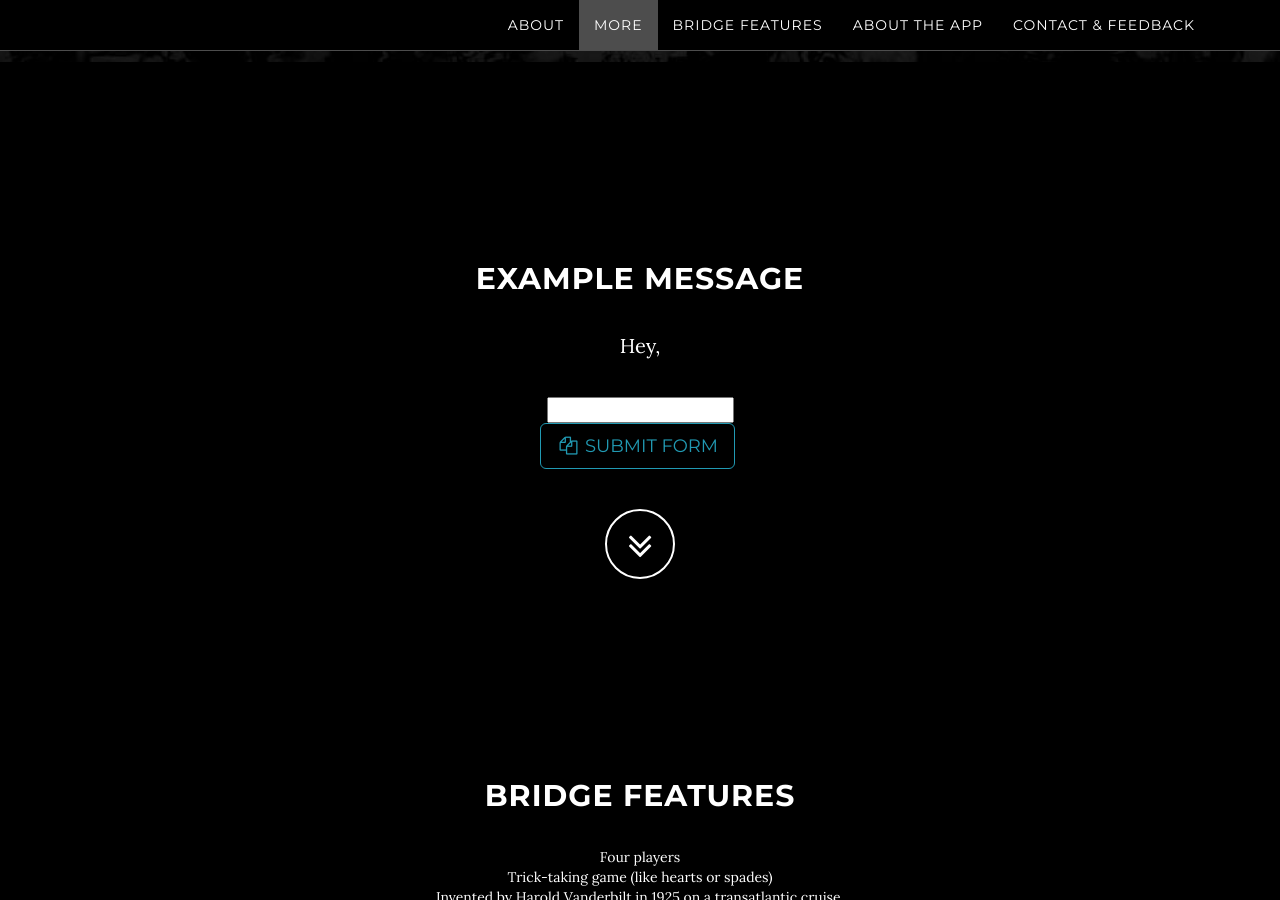
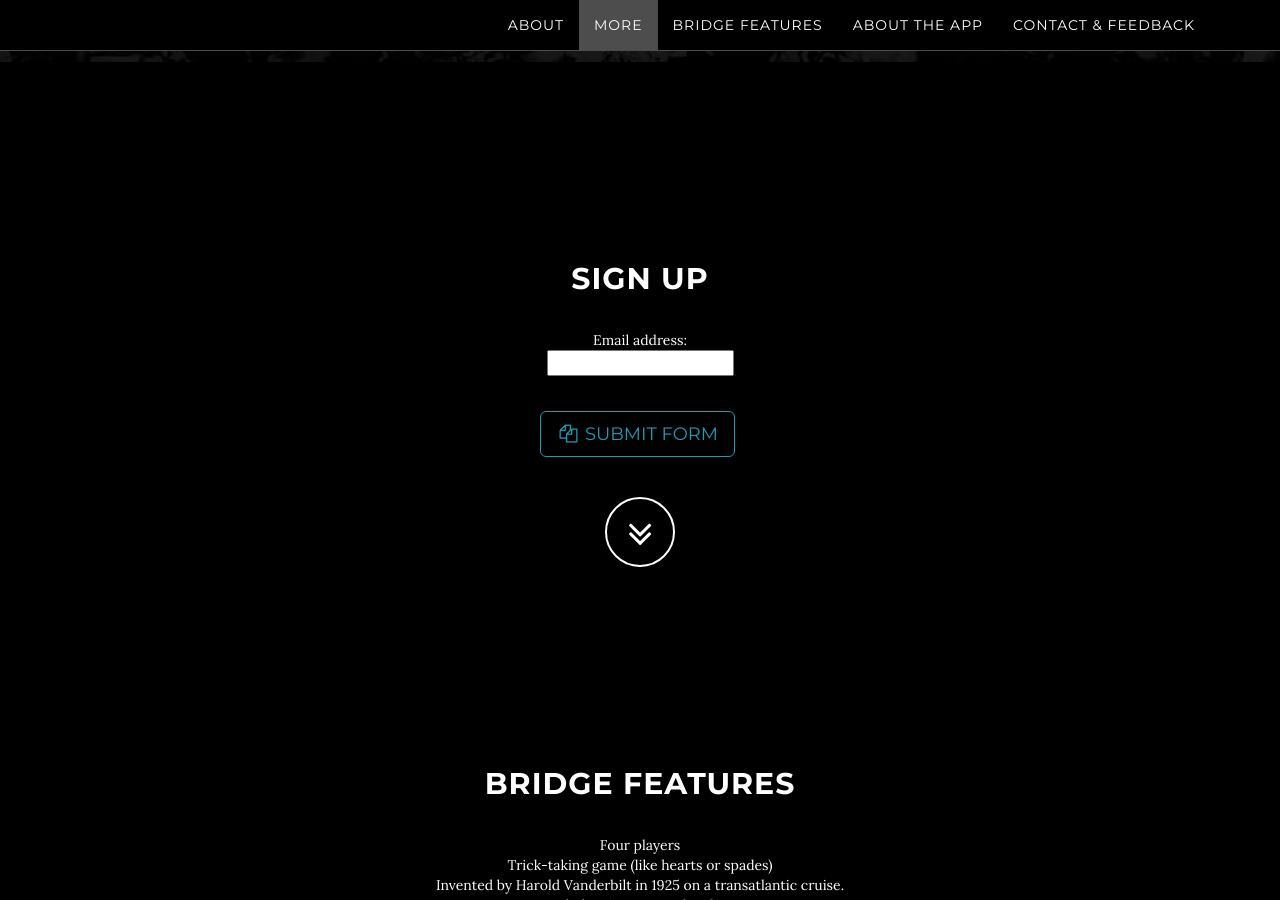
Before and after one commit to the-ted/brudge, a Jekyll site: the page built from index.html, in a window 1280 px wide and 900 px high, scrolled down 2172 px. Built offline with Jekyll 4.4.1, drawn with Linux system fonts in a browser that asks for light colours.

Commit message:
updated form.

```diff
--- a/_includes/example.html
+++ b/_includes/example.html
@@ -7,7 +7,7 @@
       function doSomething() {
           var googleForm = $(window).jqGoogleForms({"formKey": "1vHArFLPgL_Wew8eB0bu-_UOsyDlZurquQL4H8I-ZqRU"});
 
-      var email = document.GetElementById('email').value;
+      var email = document.getElementById('email').value;
 
       googleForm.sendFormData({
       "entry.569960921": email,
@@ -21,12 +21,14 @@
       }
       </script>
 
-          <h2>Example Message</h2>
-          <p>Hey,</p>
+          <h2>Sign Up</h2>
 
+	  <p>
 	  <form>
-	    <input name="email" type="text" maxlength="512" id="email" class="searchField"/>
+	    Email address: <br>
+	    <input name="email" type="text" id="email">
 	  </form>
+	  </p>
 
                 <ul class="list-inline banner-social-buttons">
                     <li>
```
